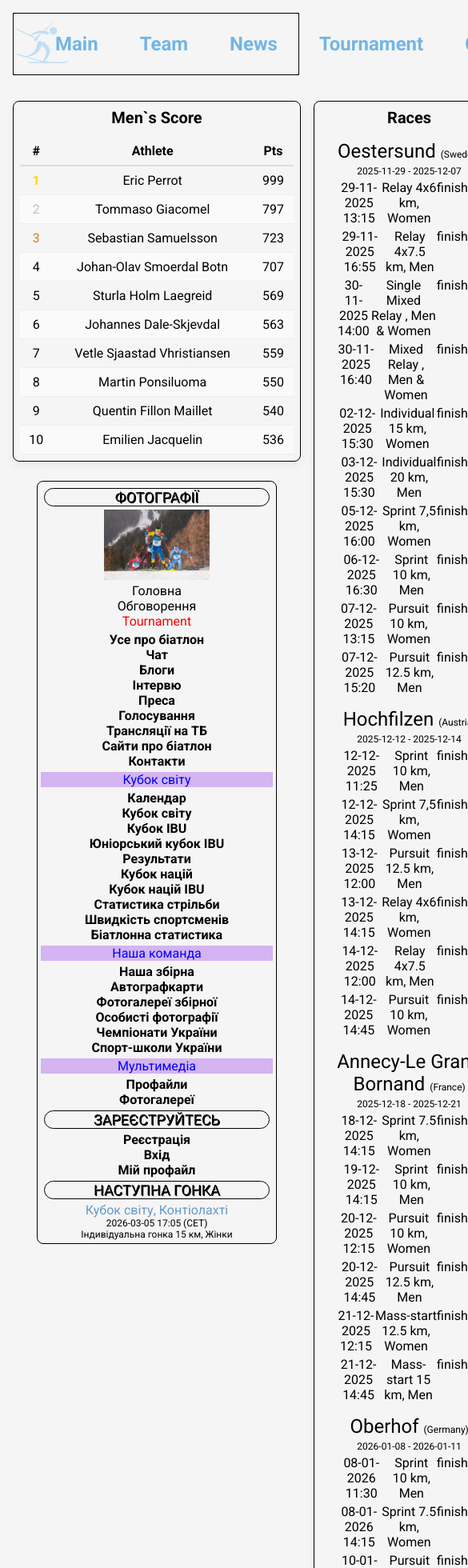
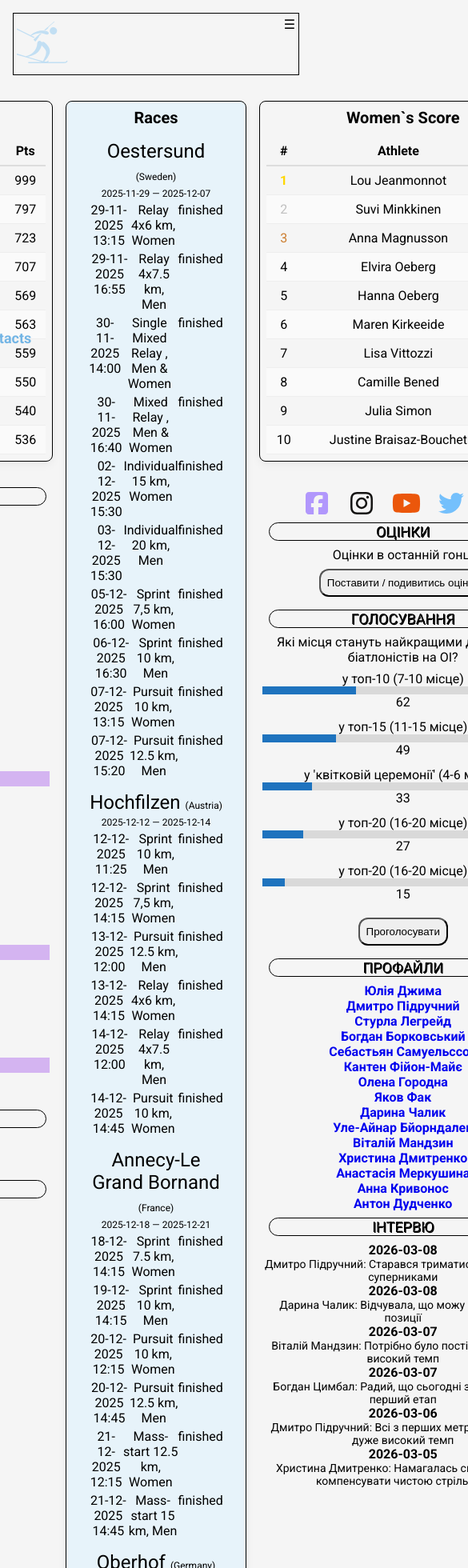
Before and after one commit to FideltheAleXX/biathlon-calendar-rewrite, a React (Vite) app in the folder frontend/biatlon-calendar/: page / in a window 390 px wide. Shown: the top 1960 px of the page at 80% size, 585 px wide, since content can reach past the window. Built offline with nearby package versions, Linux system fonts and the light colour scheme.

Commit message:
correct some components and make mobile version

```diff
--- a/frontend/biatlon-calendar/public/data/calendar.json
+++ b/frontend/biatlon-calendar/public/data/calendar.json
@@ -1058,7 +1058,7 @@
         "discipline": "Individual",
         "gender": "Women",
         "distance": "15 km",
-        "status": "scheduled",
+        "status": "finished",
         "results": []
       },
       {
@@ -1067,7 +1067,7 @@
         "discipline": "Individual",
         "gender": "Men",
         "distance": "20 km",
-        "status": "scheduled",
+        "status": "finished",
         "results": []
       },
       {
@@ -1076,7 +1076,7 @@
         "discipline": "Mass-start",
         "gender": "Women",
         "distance": "12.5 km",
-        "status": "scheduled",
+        "status": "finished",
         "results": []
       },
       {
@@ -1085,7 +1085,7 @@
         "discipline": "Relay",
         "gender": "Men",
         "distance": "4x7.5 km",
-        "status": "scheduled",
+        "status": "finished",
         "results": []
       },
       {
@@ -1094,7 +1094,7 @@
         "discipline": "Relay",
         "gender": "Women",
         "distance": "4x6 km",
-        "status": "scheduled",
+        "status": "finished",
         "results": []
       },
       {
@@ -1103,7 +1103,7 @@
         "discipline": "Mass-start",
         "gender": "Men",
         "distance": "15 km",
-        "status": "scheduled",
+        "status": "finished",
         "results": []
       }
     ]
--- a/frontend/biatlon-calendar/src/App.css
+++ b/frontend/biatlon-calendar/src/App.css
@@ -9,3 +9,10 @@
   flex-direction: column;
   align-items: center;
 }
+
+@media (max-width: 1280px) {
+  .score {
+    display: flex;
+    justify-content: center;
+  }
+}
--- a/frontend/biatlon-calendar/src/components/Footer/Footer.jsx
+++ b/frontend/biatlon-calendar/src/components/Footer/Footer.jsx
@@ -34,11 +34,7 @@ const Footer = () => {
           <img src={logoShayan} alt="logo-shayan" />
         </a>
       </div>
-      <div>
-        <div>Logo</div>
-        <div>© 2006-2026</div>
-        <div>Text</div>
-      </div>
+      <div className={styles.info}>© 2006-2026</div>
     </footer>
   );
 };
--- a/frontend/biatlon-calendar/src/components/Header/Header.jsx
+++ b/frontend/biatlon-calendar/src/components/Header/Header.jsx
@@ -1,5 +1,11 @@
+import { useState } from 'react';
 import styles from './Header.module.css';
+
 const Header = () => {
+  const [isOpen, setIsOpen] = useState(false);
+  const toggleMenu = () => {
+    setIsOpen(!isOpen);
+  };
   return (
     <header className={styles.header}>
       <div className={styles.imgContainer}>
@@ -9,30 +15,57 @@ const Header = () => {
           alt="biathlon logo"
         />
       </div>
-      <nav className={styles.navigation}>
+
+      <div
+        className={`${styles.burger} ${isOpen ? styles.active : ''}`}
+        onClick={toggleMenu}
+      >
+        ☰
+      </div>
+      <nav className={`${styles.navigation} ${isOpen ? styles.open : ''}`}>
         <ul className={styles.list}>
           <li className={styles.listItem}>
-            <a className={styles.navLink} href="#">
+            <a
+              className={styles.navLink}
+              href="#"
+              onClick={() => setIsOpen(false)}
+            >
               Main
             </a>
           </li>
           <li className={styles.listItem}>
-            <a className={styles.navLink} href="#">
+            <a
+              className={styles.navLink}
+              href="#"
+              onClick={() => setIsOpen(false)}
+            >
               Team
             </a>
           </li>
           <li className={styles.listItem}>
-            <a className={styles.navLink} href="#">
+            <a
+              className={styles.navLink}
+              href="#"
+              onClick={() => setIsOpen(false)}
+            >
               News
             </a>
           </li>
           <li className={styles.listItem}>
-            <a className={styles.navLink} href="#">
+            <a
+              className={styles.navLink}
+              href="#"
+              onClick={() => setIsOpen(false)}
+            >
               Tournament
             </a>
           </li>
           <li className={styles.listItem}>
-            <a className={styles.navLink} href="#">
+            <a
+              className={styles.navLink}
+              href="#"
+              onClick={() => setIsOpen(false)}
+            >
               Contacts
             </a>
           </li>
--- a/frontend/biatlon-calendar/src/components/Header/Header.module.css
+++ b/frontend/biatlon-calendar/src/components/Header/Header.module.css
@@ -18,6 +18,11 @@
   display: flex;
   justify-content: center;
   align-items: center;
+}
+
+.burger {
+  display: none;
+  cursor: pointer;
 }
 
 .list {
@@ -42,3 +47,35 @@
 .navLink:hover {
   box-shadow: 5px 5px 15px 0px rgba(0, 0, 0, 0.3);
 }
+
+@media (max-width: 768px) {
+  .listItem {
+    font-size: 18px;
+  }
+  .list {
+    gap: 10px;
+  }
+}
+
+@media (max-width: 590px) {
+  .burger {
+    display: block;
+    cursor: pointer;
+  }
+
+  .navigation {
+    position: fixed;
+    top: 0;
+    left: -100%;
+    flex-direction: column;
+    background: #222;
+    width: 100%;
+    height: 100vh;
+    transition: transform 0.4s ease-in-out;
+    z-index: 999;
+  }
+
+  .navigation.open {
+    transform: translateX(100%);
+  }
+}
--- a/frontend/biatlon-calendar/src/components/LeftSideBar/LeftSideBar.jsx
+++ b/frontend/biatlon-calendar/src/components/LeftSideBar/LeftSideBar.jsx
@@ -1,6 +1,30 @@
 import styles from './LeftSideBar.module.css';
 import foto from '../../assets/fotogalery.jpg';
 const LeftSideBar = () => {
+  const infoBlock = [
+    { id: 1, name: 'Усе про біатлон' },
+    { id: 2, name: 'Чат' },
+    { id: 3, name: 'Блоги' },
+    { id: 4, name: 'Інтервю' },
+    { id: 5, name: 'Преса' },
+    { id: 6, name: 'Голосування' },
+    { id: 7, name: 'Трансляції на ТБ' },
+    { id: 8, name: 'Сайти про біатлон' },
+    { id: 9, name: 'Контакти' },
+  ];
+
+  const worldCup = [
+    { id: 1, name: 'Календар' },
+    { id: 2, name: 'Кубок світу' },
+    { id: 3, name: 'Кубок IBU' },
+    { id: 4, name: 'Юніорський кубок IBU' },
+    { id: 5, name: 'Результати' },
+    { id: 6, name: 'Кубок націй' },
+    { id: 7, name: 'Кубок націй IBU' },
+    { id: 8, name: 'Статистика стрільби' },
+    { id: 9, name: 'Швидкість спортсменів' },
+    { id: 10, name: 'Біатлонна статистика' },
+  ];
   return (
     <section className={styles.section}>
       <div className={styles.title}>ФОТОГРАФІЇ</div>
@@ -9,28 +33,15 @@ const LeftSideBar = () => {
       <div>Обговорення</div>
       <div className={styles.tournament}>Tournament</div>
       <ul className={styles.list}>
-        <li>Усе про біатлон</li>
-        <li>Чат</li>
-        <li>Блоги</li>
-        <li>Інтервю</li>
-        <li>Преса</li>
-        <li>Голосування</li>
-        <li>Трансляції на ТБ</li>
-        <li>Сайти про біатлон</li>
-        <li>Контакти</li>
+        {infoBlock.map((info) => (
+          <li key={info.id}>{info.name}</li>
+        ))}
       </ul>
       <div className={styles.name}>Кубок світу</div>
       <ul className={styles.list}>
-        <li>Календар</li>
-        <li>Кубок світу</li>
-        <li>Кубок IBU</li>
-        <li>Юніорський кубок IBU</li>
-        <li>Результати</li>
-        <li>Кубок націй</li>
-        <li>Кубок націй IBU</li>
-        <li>Статистика стрільби</li>
-        <li>Швидкість спортсменів</li>
-        <li>Біатлонна статистика</li>
+        {worldCup.map((cup) => (
+          <li key={cup.id}>{cup.name}</li>
+        ))}
       </ul>
       <div className={styles.name}>Наша команда</div>
       <ul className={styles.list}>
@@ -53,9 +64,9 @@ const LeftSideBar = () => {
         <li>Мій профайл</li>
       </ul>
       <div className={styles.title}>НАСТУПНА ГОНКА</div>
-      <div className={styles.nextRace}>Кубок світу, Контіолахті</div>
-      <p>2026-03-05 17:05 (СЕТ)</p>
-      <p>Індивідуальна гонка 15 км, Жінки</p>
+      <div className={styles.nextRace}>Кубок світу, Отепяя</div>
+      <p>2026-03-12 15:15 (СЕТ)</p>
+      <p>Спринт 10 км, Чоловіки</p>
     </section>
   );
 };
--- a/frontend/biatlon-calendar/src/components/LeftSideBar/LeftSideBar.module.css
+++ b/frontend/biatlon-calendar/src/components/LeftSideBar/LeftSideBar.module.css
@@ -1,9 +1,7 @@
 .section {
-  border: 1px solid #000;
-  width: 300px;
+  width: 22.5rem;
   margin: 8px;
   padding: 4px;
-  border-radius: 8px;
   text-align: center;
 }
 
--- a/frontend/biatlon-calendar/src/components/Races/Races.jsx
+++ b/frontend/biatlon-calendar/src/components/Races/Races.jsx
@@ -23,7 +23,7 @@ const Races = () => {
           </div>
 
           <p className={styles.startDate}>
-            {stage.startDate} - {stage.endDate}
+            {stage.startDate} — {stage.endDate}
           </p>
 
           {stage.competitions.map((race) => (
--- a/frontend/biatlon-calendar/src/components/Races/Races.module.css
+++ b/frontend/biatlon-calendar/src/components/Races/Races.module.css
@@ -6,6 +6,7 @@
   box-shadow: 0 4px 12px rgba(0, 0, 0, 0.05);
   text-align: center;
   width: 36.5rem;
+  background-color: #e7f3fa;
 }
 
 .title {
--- a/frontend/biatlon-calendar/src/components/RightSideBar/RightSideBar.jsx
+++ b/frontend/biatlon-calendar/src/components/RightSideBar/RightSideBar.jsx
@@ -140,6 +140,38 @@ const RightSideBar = () => {
     },
   ];
 
+  const interviews = [
+    {
+      id: 1,
+      date: '2026-03-08',
+      name: 'Дмитро Підручний: Старався триматися з сильними суперниками',
+    },
+    {
+      id: 2,
+      date: '2026-03-08',
+      name: 'Дарина Чалик: Відчувала, що можу покращити позиції',
+    },
+    {
+      id: 3,
+      date: '2026-03-07',
+      name: 'Віталій Мандзин: Потрібно було постійно тримати високий темп',
+    },
+    {
+      id: 4,
+      date: '2026-03-07',
+      name: 'Богдан Цимбал: Радий, що сьогодні зміг пробігти перший етап',
+    },
+    {
+      id: 5,
+      date: '2026-03-06',
+      name: 'Дмитро Підручний: Всі з перших метрів тримають дуже високий темп',
+    },
+    {
+      id: 6,
+      date: '2026-03-05',
+      name: 'Христина Дмитренко: Намагалась свій програш компенсувати чистою стрільбою',
+    },
+  ];
   return (
     <section className={styles.section}>
       <ul className={styles.list}>
@@ -196,27 +228,14 @@ const RightSideBar = () => {
         ))}
       </ul>
       <div className={styles.title}>ІНТЕРВЮ</div>
-      <div>2026-02-20</div>
-      <p>Дмитро Підручний: Завжди хочеться вище</p>
-
-      <div>2026-02-20</div>
-      <p>
-        Віталій Мандзин: Радий, що зумів на такій ноті завершити цю Олімпіаду
-      </p>
-
-      <div>2026-02-18</div>
-      <p>Дарина Чалик: Дуже задоволена, що сьогодні стартувала</p>
-
-      <div>2026-02-18</div>
-      <p>Олександра Меркушина: Я насолодилась сьогоднішньою гонкою</p>
-
-      <div>2026-02-17</div>
-      <p>
-        Віталій Мандзин: Я задоволений своїм виступом, але хочеться завжди краще
-      </p>
-
-      <div>2026-02-17</div>
-      <p>Богдан Борковський: Є надія, що я буду прогресувати</p>
+      <ul>
+        {interviews.map((interview) => (
+          <li key={interview.id}>
+            {interview.date}
+            <p className={styles.interview}>{interview.name}</p>{' '}
+          </li>
+        ))}
+      </ul>
     </section>
   );
 };
--- a/frontend/biatlon-calendar/src/components/RightSideBar/RightSideBar.module.css
+++ b/frontend/biatlon-calendar/src/components/RightSideBar/RightSideBar.module.css
@@ -1,9 +1,7 @@
 .section {
-  border: 1px solid #000;
-  width: 300px;
+  width: 22.5rem;
   margin: 8px;
   padding: 4px;
-  border-radius: 8px;
   text-align: center;
 }
 
@@ -20,10 +18,9 @@
 .list {
   display: flex;
   list-style: none;
-  padding: 0 20px;
+  padding: 0 40px;
   margin: 8px;
-  gap: 10px;
-  text-align: center;
+  gap: 16px;
 }
 
 .list a svg {
@@ -68,3 +65,12 @@
   margin: 4px;
   text-decoration: none;
 }
+
+.profile:hover {
+  text-decoration: underline;
+}
+
+.interview {
+  font-size: 14px;
+  font-weight: 400;
+}
```
Also changed, not shown: frontend/biatlon-calendar/src/components/Footer/Footer.module.css (+7 -0 lines).
